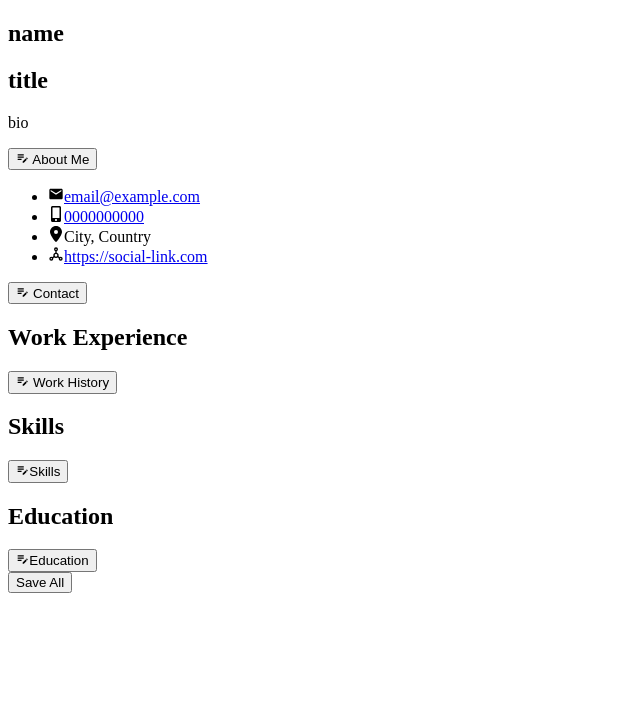
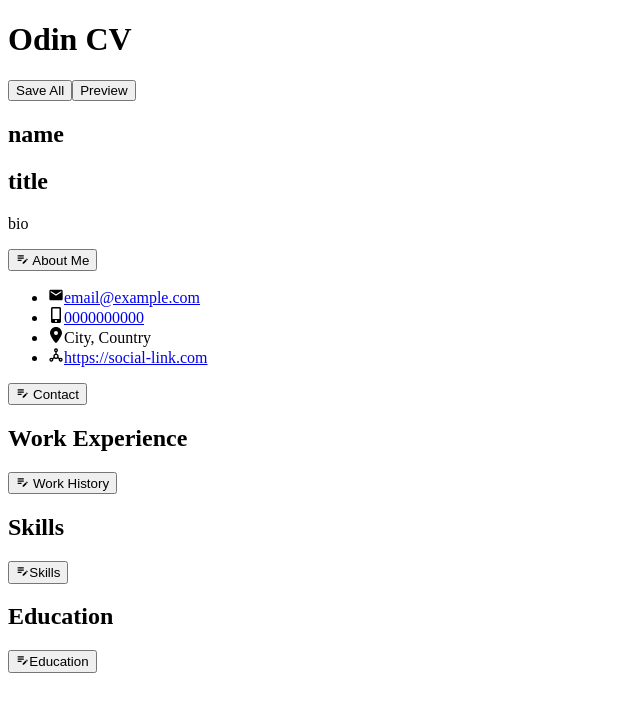
Before and after one commit to Liam-JL/cv-application, a React (Vite) app: page / in a window 1280 px wide. Shown: the top 712 px of the page, without its empty margins (0-640 px from the left). Built offline with nearby package versions, Linux system fonts and the light colour scheme; the HTML template or start-up script is replaced by a standard one.

Commit message:
Add Header with prewview and saveall features for app

```diff
--- a/src/App.jsx
+++ b/src/App.jsx
@@ -3,6 +3,7 @@ import ContactSection from "./Contact"
 import WorkSection from "./Work"
 import SkillSection from "./Skills"
 import EducationSection from "./Education"
+import Header from "./Header"
 import { useState } from "react"
 
 function App() {
@@ -12,14 +13,22 @@ function App() {
     setActiveSection(section)
   }
 
+  function saveAll() {
+    setActiveSection("")
+  }
+
+  function preview() {
+    window.print()
+  }
+
   return (
     <>
+      <Header saveAll={saveAll} preview={preview}/>
       <AboutMeSection active={activeSection === "about-me"} onActivate={onActivate}/>
       <ContactSection active={activeSection === "contact" } onActivate={onActivate} />
       <WorkSection active={activeSection === "work"} onActivate={onActivate}/>
       <SkillSection active={activeSection === "skill"} onActivate={onActivate} />
       <EducationSection active={activeSection === "education"} onActivate={onActivate}/>
-      <button className="btn" onClick={() => setActiveSection("")}>Save All</button>
     </>
   )
 }
--- /dev/null
+++ b/src/Header.jsx
@@ -0,0 +1,9 @@
+export default function Header({saveAll, preview}) {
+    return (
+    <header>
+        <h1>Odin CV</h1>
+        <button className="btn" onClick={() => saveAll()}>Save All</button>
+        <button className="btn" onClick={() => preview()}>Preview</button>
+    </header>
+    )
+}
```
